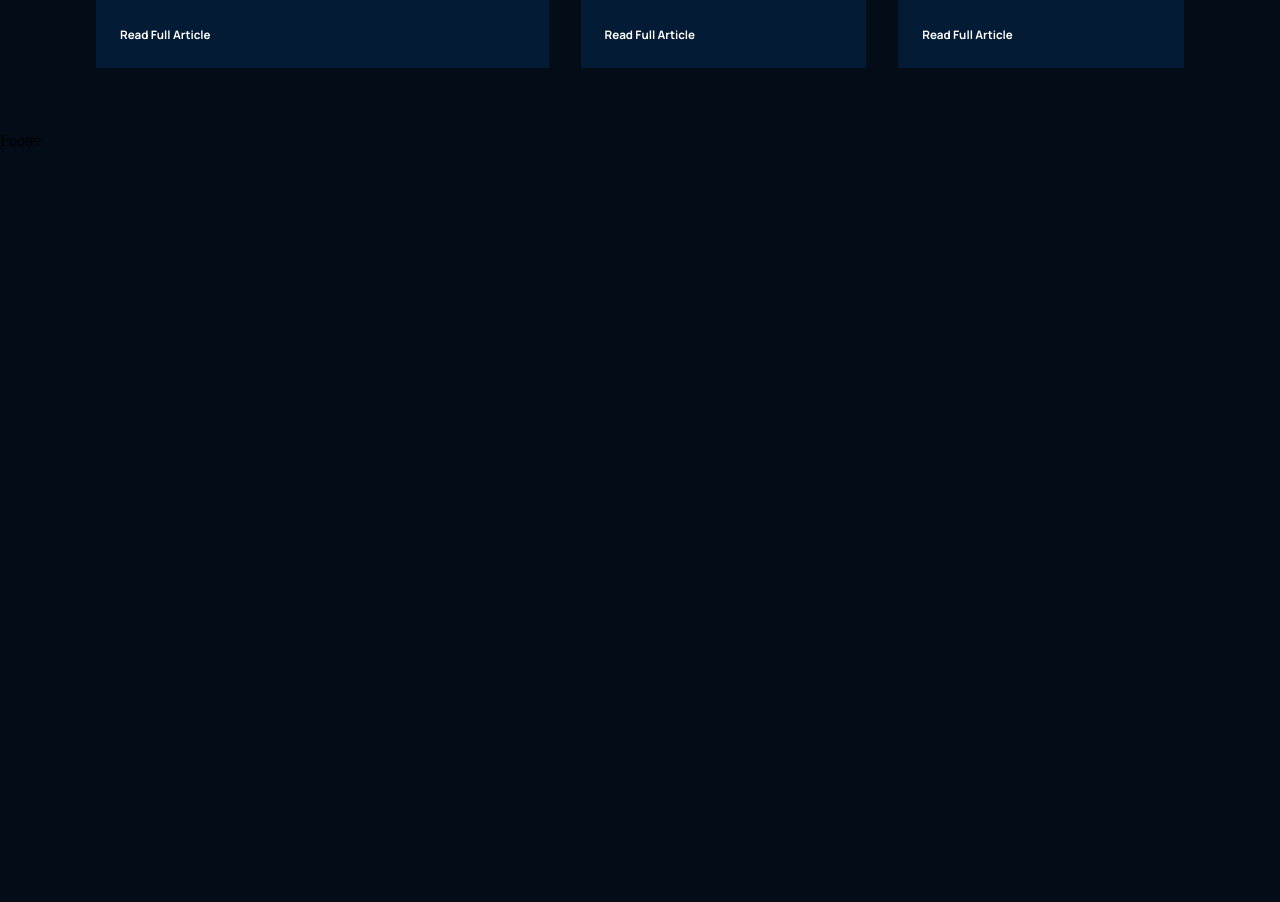
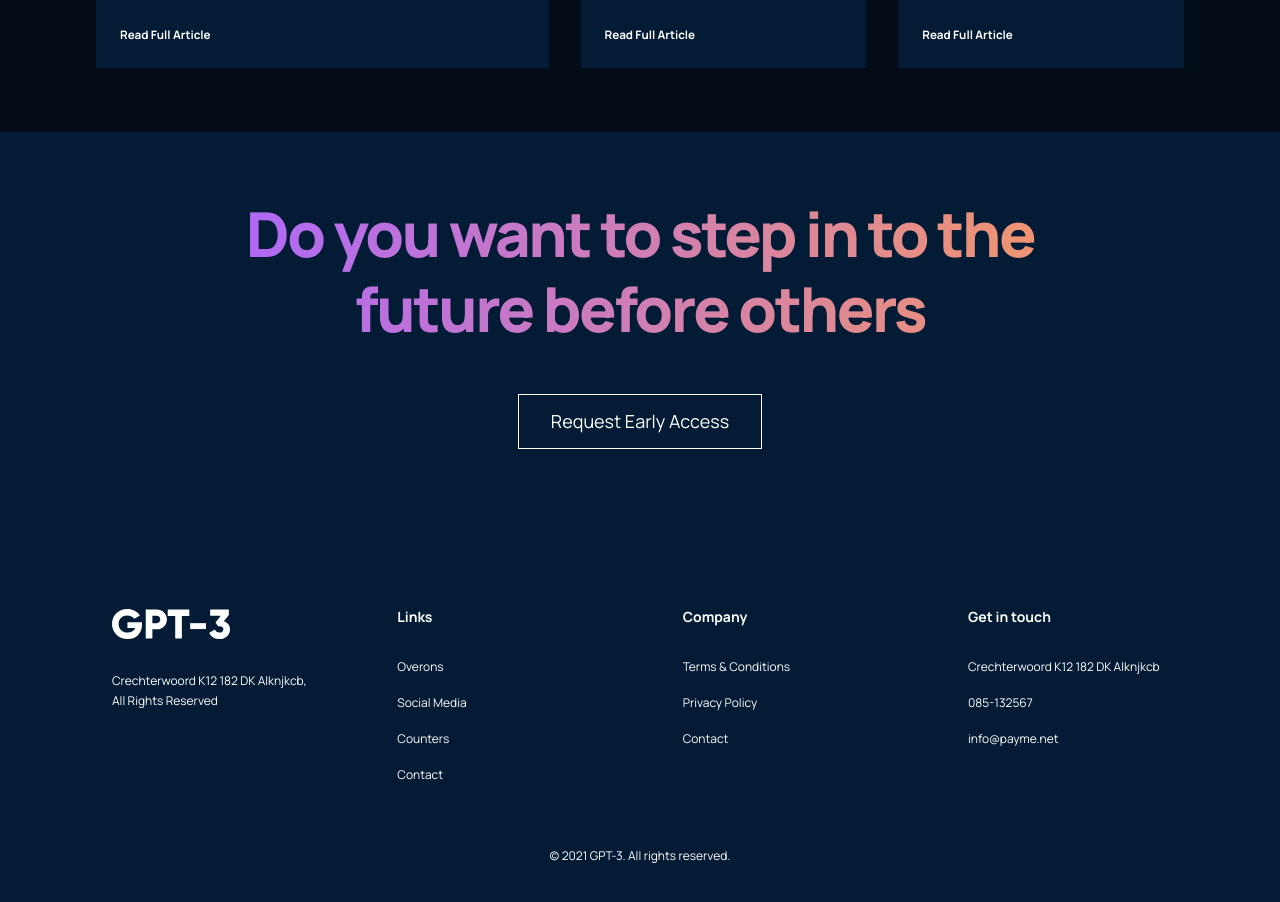
Before and after one commit to Regtables/jsm-landing_page, a React (Create React App) app: page / in a window 1280 px wide. Shown: the part 4060-4962 px from the top of the page. Before the commit the page ends 4210 px from the top, so only its background shows below. Built offline with nearby package versions, Linux system fonts and the light colour scheme.

Commit message:
finished up footer

```diff
--- a/src/Containers/Footer/Footer.js
+++ b/src/Containers/Footer/Footer.js
@@ -1,11 +1,48 @@
 import React from 'react'
 
 import './footer.css'
+import logo from '../../Assets/logo.svg'
 
 const Footer = () => {
   return (
-    <div>
-      Footer
+    <div className = 'gpt3__footer section__padding'>
+        <div className = 'gpt3__footer-heading'>
+            <h1 className = 'gradient__text'>Do you want to step in to the future before others</h1>
+        </div>
+
+        <div className = 'gpt3__footer-btn'>
+            <p type = 'button'>Request Early Access</p>
+        </div>
+
+        <div className = 'gpt3__footer-links'>
+            <div className = 'gpt3__footer-links_logo'>
+                <img src = {logo} alt = 'logo' />
+                <p>Crechterwoord K12 182 DK Alknjkcb, All Rights Reserved</p>
+            </div>
+            <div className = 'gpt3__footer-links_div'>
+                <h4>Links</h4>
+                <p>Overons</p>
+                <p>Social Media</p>
+                <p>Counters</p>
+                <p>Contact</p>
+            </div>
+            <div className = 'gpt3__footer-links_div'>
+                <h4>Company</h4>
+                <p>Terms & Conditions</p>
+                <p>Privacy Policy</p>
+                <p>Contact</p>
+            </div>
+            <div className = 'gpt3__footer-links_div'>
+                <h4>Get in touch</h4>
+                <p>Crechterwoord K12 182 DK Alknjkcb</p>
+                <p>085-132567</p>
+                <p>info@payme.net</p>
+            </div>
+        </div>
+
+        <div className = 'gpt3__footer-copyright'>
+            <p>© 2021 GPT-3. All rights reserved.</p>
+        </div>
     </div>
   )
 }
--- a/src/Containers/Footer/footer.css
+++ b/src/Containers/Footer/footer.css
@@ -0,0 +1,149 @@
+.gpt3__footer{
+  display: flex;
+  flex-direction: column;
+  justify-content: center;
+  align-items: center;
+  background: #031B34;
+}
+
+.gpt3__footer-heading{
+  display: flex;
+  flex-direction: row;
+  justify-content: center;
+  align-items: center;
+  width: 100%;
+  margin-bottom: 3rem;
+}
+
+.gpt3__footer-heading h1{
+  font-family: var(--font-family);
+  font-weight: 800;
+  font-size: 62px;
+  line-height: 75px;
+  width: 80%;
+  text-align: center;
+  letter-spacing: -0.04em;
+}
+
+.gpt3__footer-btn{
+  display: flex;
+  flex-direction: row;
+  width: 100%;
+  justify-content: center;
+  align-items: center;
+  margin-bottom: 9rem;
+}
+
+.gpt3__footer-btn p{
+  border: 1px solid #FFFFFF;
+  padding: 1rem 2rem;
+  font-family: var(--font-family);
+  font-size: 18px;
+  line-height: 21px;
+
+  color: #FFFFFF;
+  cursor: pointer;
+}
+
+.gpt3__footer-links{
+  display: flex;
+  flex-direction: row;
+  justify-content: space-between;
+  align-items: flex-start;
+  flex-wrap: wrap;
+  width: 100%;
+  text-align: left;
+}
+
+.gpt3__footer-links div{
+  width: 200px;
+  margin: 1rem;
+}
+
+.gpt3__footer-links_logo{
+  display: flex;
+  flex-direction: column;
+  /* align-items: flex-start;
+  text-align: left; */
+}
+
+.gpt3__footer-links_div{
+  display: flex;
+  flex-direction: column;
+  justify-content: flex-start;
+}
+
+.gpt3__footer-links_logo p{
+  font-family: var(--font-family);
+  font-size: 12px;
+  line-height: 20px;
+  color: #FFFFFF;
+}
+
+
+.gpt3__footer-links_logo img{
+  width: 118px;
+  height: 30px;
+  margin-bottom: 2rem;
+}
+
+.gpt3__footer-links_div p{
+  font-family: var(--font-family);
+  font-size: 12px;
+  line-height: 20px;
+  margin-bottom: 1rem;
+  color: #FFFFFF;
+  cursor: pointer;
+}
+
+.gpt3__footer-links_div h4{
+  font-family: var(--font-family);
+  font-weight: bold;
+  font-size: 14px;
+  line-height: 16px;
+  margin-bottom: 2rem;
+
+  color: #FFFFFF;
+}
+
+.gpt3__footer-copyright{
+  margin-top: 2rem;
+  display: flex;
+  text-align: center;
+}
+
+.gpt3__footer-copyright p{
+  font-family: var(--font-family);
+  font-size: 12px;
+  line-height: 14px;
+
+  color: #FFFFFF;
+}
+
+@media screen and (max-width: 850px ) {
+  .gpt3__footer-heading h1{
+    font-size: 44px;
+    line-height: 50px;
+  }
+}
+
+@media screen and (max-width: 550px ) {
+  .gpt3__footer-heading h1{
+    font-size: 36px;
+    line-height: 42px;
+  }
+
+  .gpt3__footer-btn p{
+    padding: 0.5rem 1rem;
+    font-size: 12px;
+  }
+
+  .gpt3__footer-btn{
+    margin-bottom: 5rem;
+  }
+
+  .gpt3__footer-links_div p{
+    font-size: 9px;
+    line-height: 14px;
+  }
+}
--- a/src/index.css
+++ b/src/index.css
@@ -1,4 +1,5 @@
 @import url('https://fonts.googleapis.com/css2?family=Manrope:wght@200;300;400;500;600;700;800&display=swap');
+
 
 :root {
   --font-family: 'Manrope', sans-serif;
```
